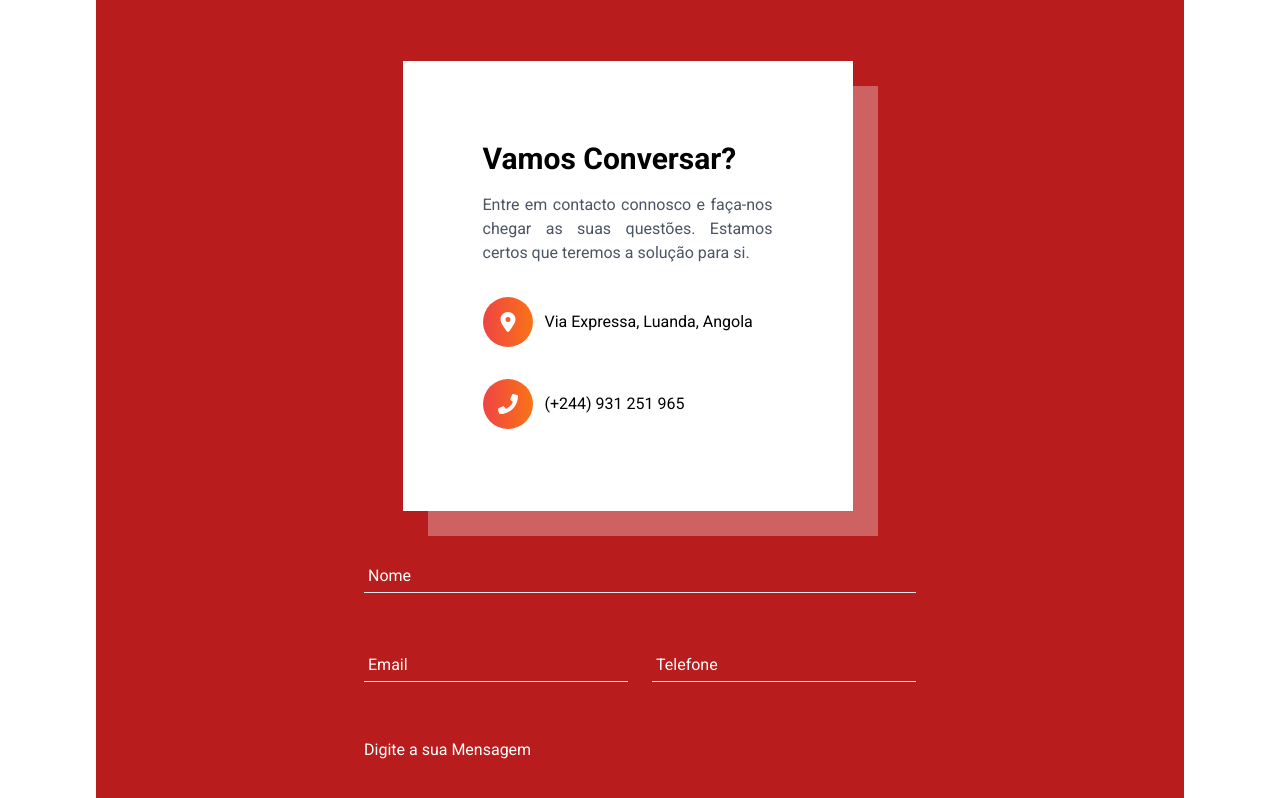
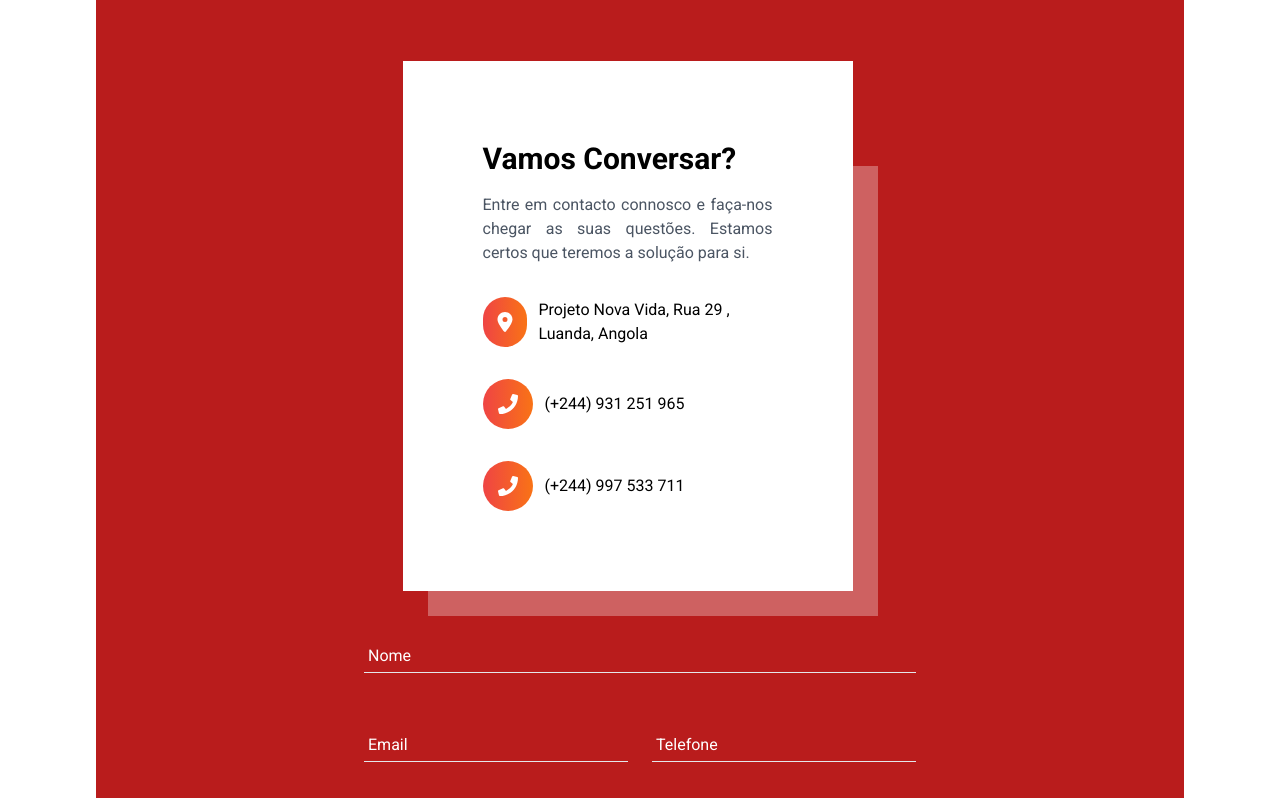
Before and after one commit to kambaia/oceanoboutiquehotel, a React (Vite) app: page /contacto in a window 1280 px wide. Shown: the part 603-1401 px from the top of the page. Built offline with nearby package versions, Linux system fonts and the light colour scheme.

Commit message:
contact from contact page

```diff
--- a/src/pages/Contact/index.tsx
+++ b/src/pages/Contact/index.tsx
@@ -18,20 +18,26 @@ export default function ContactPage() {
             <Container>
                 <div className="w-full py-32 px-20 my-20 bg-red-700 flex flex-row justify-around max-lg:p-5 flex-wrap">
                     <div >
-                        <div className="bg-white w-[450px] h-[450px] relative z-20 flex flex-col gap-4 p-20 max-lg:w-full max-lg:h-auto max-lg:p-5">
+                        <div className="bg-white w-[450px] relative z-20 flex flex-col gap-4 p-20 max-lg:w-full max-lg:h-auto max-lg:p-5">
                             <h1 className="text-3xl font-bold" >Vamos Conversar?</h1>
                             <p className="text-gray-600 text-justify">Entre em contacto connosco e faça-nos chegar as suas questões. Estamos certos que teremos a solução para si.</p>
                             <div className="flex flex-row items-center gap-3 mt-4">
                                 <div className="bg-gradient-to-r from-red-500 to-orange-500 p-3 rounded-full w-[50px] h-[50px] flex justify-center items-center text-white text-xl">
                                     <FaLocationDot />
                                 </div>
-                                <p>Via Expressa, Luanda, Angola</p>
+                                <p>Projeto Nova Vida, Rua 29 , Luanda, Angola</p>
                             </div>
                             <div className="flex flex-row items-center gap-3 mt-4">
                                 <div className="bg-gradient-to-r from-red-500 to-orange-500 p-3 rounded-full w-[50px] h-[50px] flex justify-center items-center text-white text-xl">
                                     <FaPhone />
                                 </div>
                                 <p>(+244) 931 251 965</p>
+                            </div>
+                            <div className="flex flex-row items-center gap-3 mt-4">
+                                <div className="bg-gradient-to-r from-red-500 to-orange-500 p-3 rounded-full w-[50px] h-[50px] flex justify-center items-center text-white text-xl">
+                                    <FaPhone />
+                                </div>
+                                <p>(+244) 997 533 711</p>
                             </div>
                         </div>
 
```
